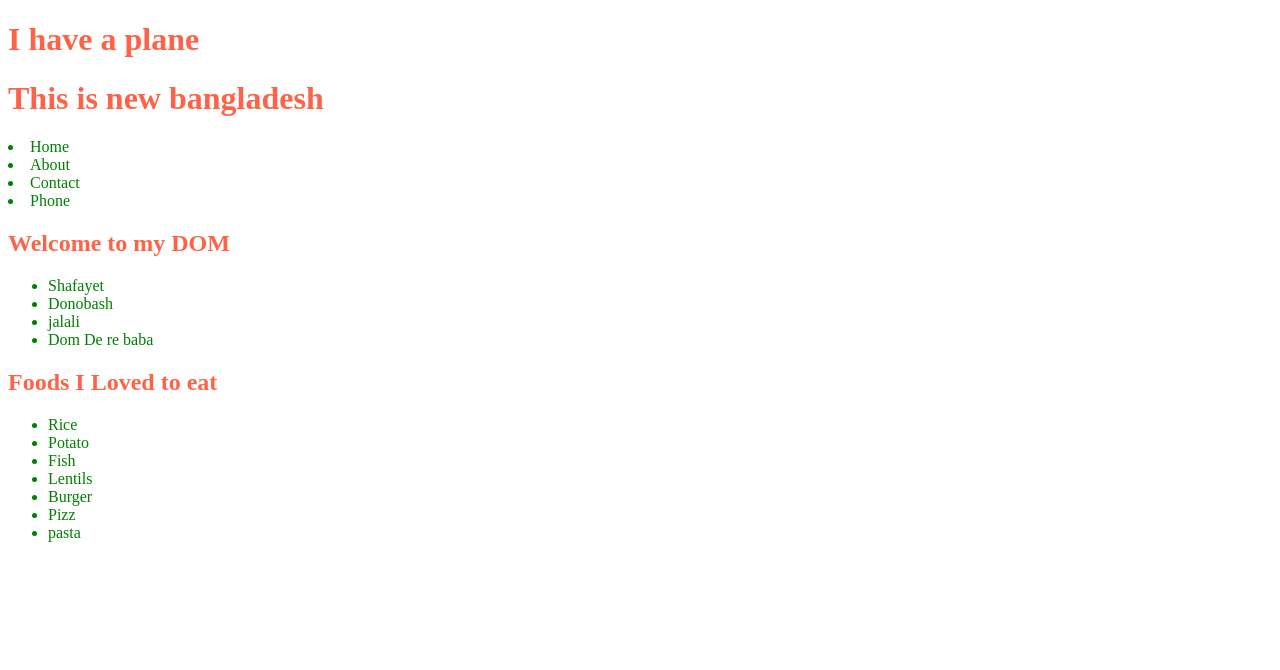
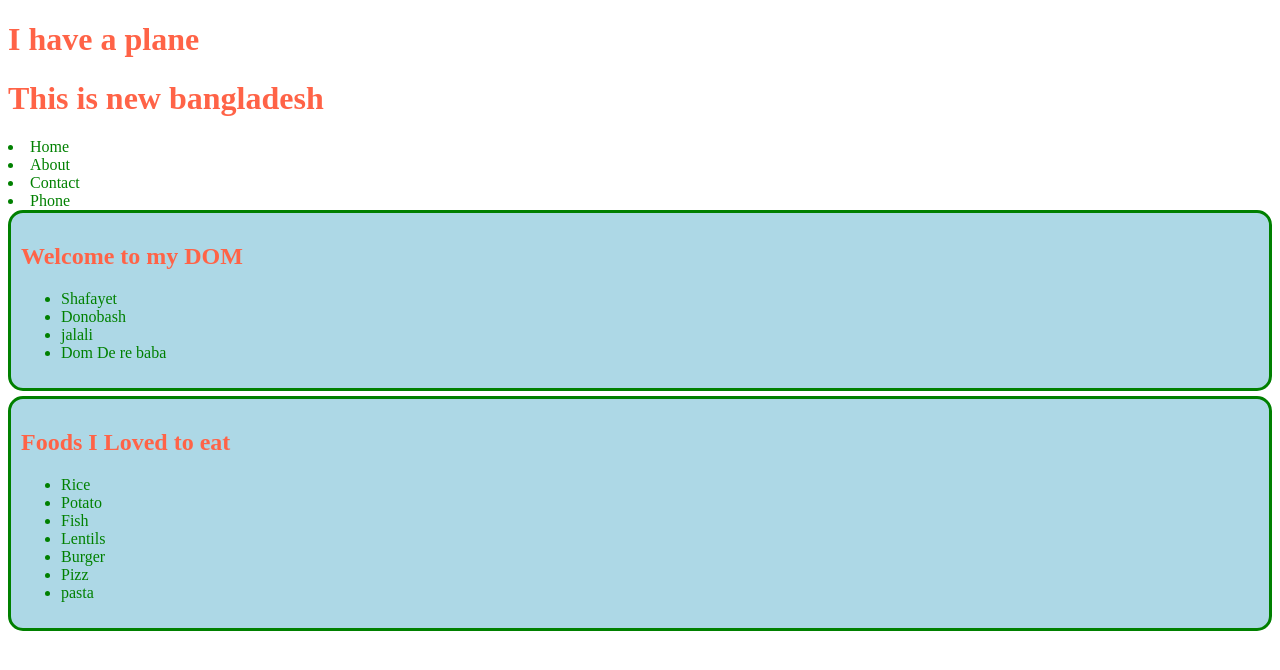
Before and after one commit to salauddinhasan/ph-d37-dom-explore, a plain HTML site: page index.html in a window 1280 px wide. Drawn offline with Linux system fonts and the light colour scheme.

Commit message:
DOM styling: querySelectorAll with loop

```diff
--- a/dom.js
+++ b/dom.js
@@ -1 +1,11 @@
-console.log('i have a plane');
+// const sections = document.getElementsByTagName('section');
+const sections = document.querySelectorAll('section')
+for(section of sections) {
+    console.log(section);
+    section.style.backgroundColor = 'lightblue';
+    section.style.border = '3px solid green';
+    section.style.marginBottom = '5px';
+    section.style.borderRadius = '15px';
+    section.style.padding = '10px';
+
+}
--- a/index.html
+++ b/index.html
@@ -16,7 +16,7 @@
 
 </head>
 <body>
-     <h1> I have a plane</h1>
+     <h1 id="head-title"> I have a plane</h1>
      <h1> This is new bangladesh</h1>
 
 
```
